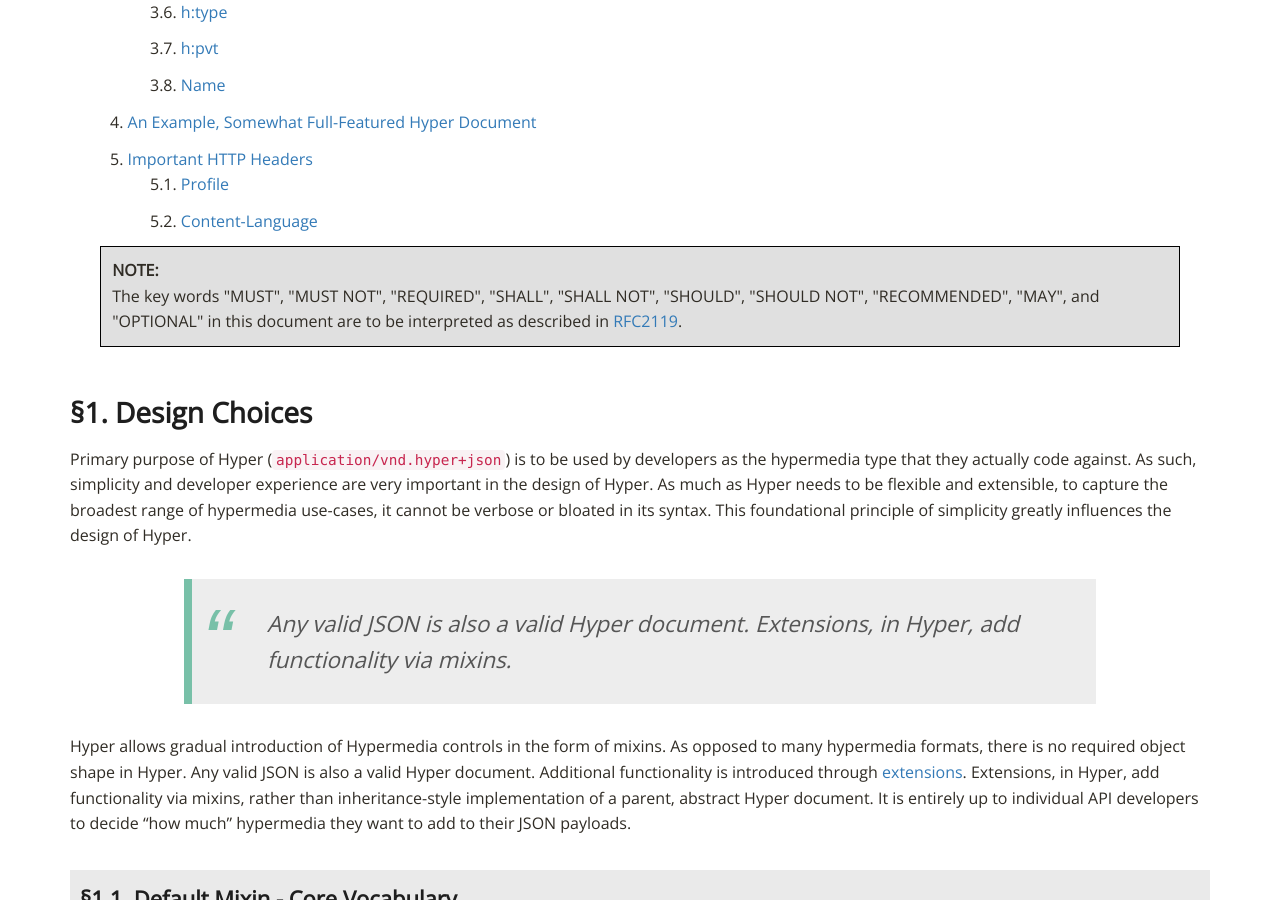
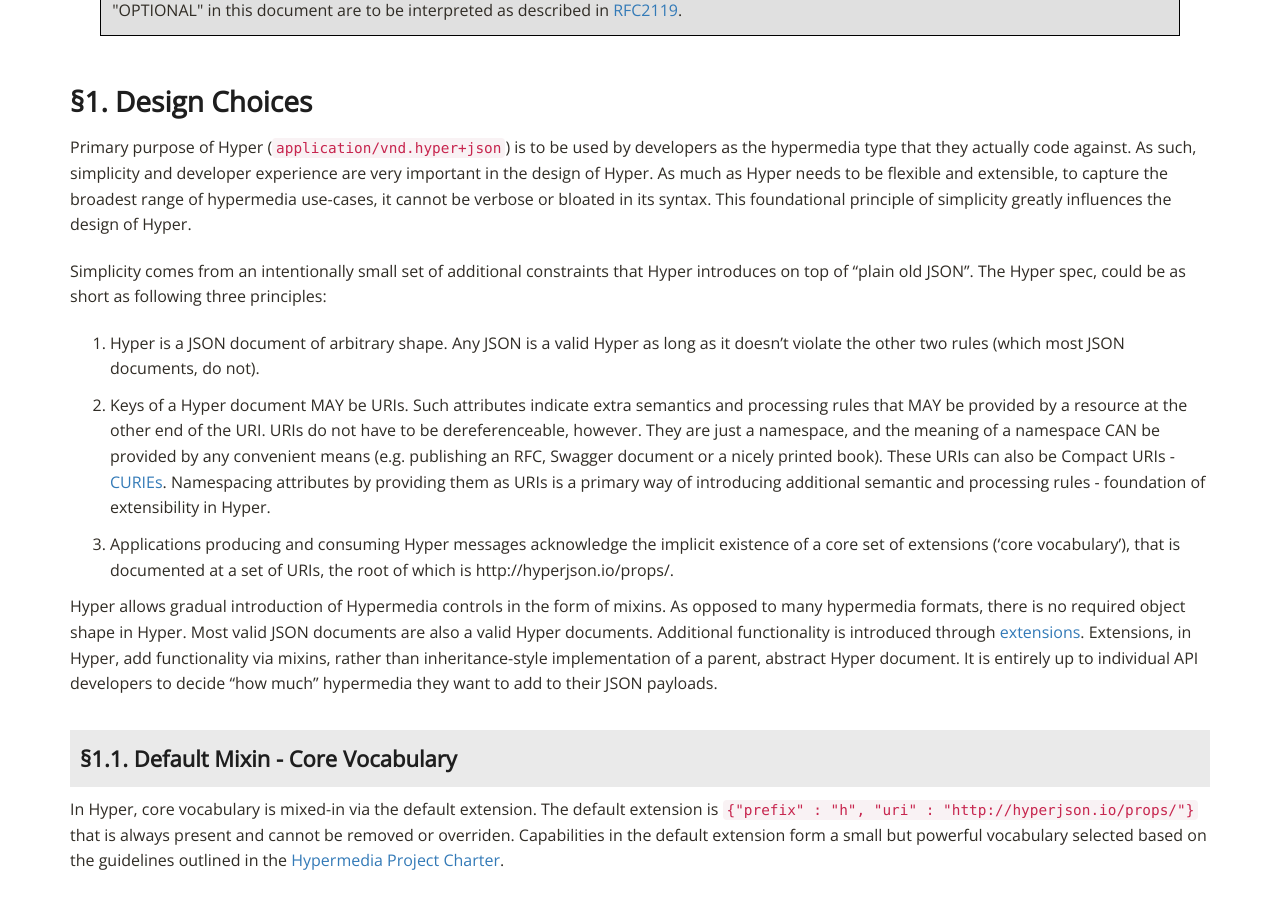
Before and after one commit to inadarei/hyper, a Jekyll site: the page built from spec.md, in a window 1280 px wide and 900 px high, scrolled down 1822 px. Built offline with Jekyll 4.4.1, drawn with Linux system fonts in a browser that asks for light colours; nearby versions of some CDN libraries; some of the changed text lies outside the part shown.

Commit message:
updated documentation per #13

```diff
--- a/_includes/description.md
+++ b/_includes/description.md
@@ -17,6 +17,7 @@ Spoke](http://www.enterpriseintegrationpatterns.com/ramblings/03_hubandspoke.htm
 pattern and thus avoid the combinatorial explosion of complexity in the
 alternative, point-to-point approach.
 
-Due to its versatility, Hyper is also a very fine choice as the primary format of
-an API, but it's entirely up to the API producer and the consumer whether they
-choose to do that or translate Hyper to another format, such as HAL or UBER.
+Due to its simplicity and versatility, Hyper is also a very fine choice as the
+primary format of an API, but it's entirely up to the API producer and the
+consumer whether they choose to do that or translate Hyper to another format,
+such as HAL or UBER.
--- a/_includes/design-choices.md
+++ b/_includes/design-choices.md
@@ -7,16 +7,35 @@ needs to be flexible and extensible, to capture the broadest range of hypermedia
 use-cases, it cannot be verbose or bloated in its syntax. This foundational
 principle of simplicity greatly influences the design of Hyper.
 
-> Any valid JSON is also a valid Hyper document. Extensions, in Hyper, add
-> functionality via mixins.
+Simplicity comes from an intentionally small set of additional constraints that
+Hyper introduces on top of "plain old JSON". The Hyper spec, could be as short as
+following three principles:
+
+1. Hyper is a JSON document of arbitrary shape. Any JSON is a valid Hyper as
+   long as it doesn't violate the other two rules (which most JSON documents,
+   do not).
+1. Keys of a Hyper document MAY be URIs. Such attributes indicate extra
+   semantics and processing rules that MAY be provided by a resource at the
+   other end of the URI. URIs do not have to be dereferenceable, however. They
+   are just a namespace, and the meaning of a namespace CAN be provided by any
+   convenient means (e.g. publishing an RFC, Swagger document or a nicely
+   printed book). These URIs can also be Compact URIs -
+   [CURIEs](https://www.w3.org/TR/2010/NOTE-curie-20101216/). Namespacing
+   attributes by providing them as URIs is a primary way of introducing
+   additional semantic and processing rules - foundation of extensibility in
+   Hyper.
+1. Applications producing and consuming Hyper messages acknowledge the implicit
+   existence of a core set of extensions ('core vocabulary'), that is documented
+   at a set of URIs, the root of which is http://hyperjson.io/props/.
 
 Hyper allows gradual introduction of Hypermedia controls in the form of mixins.
 As opposed to many hypermedia formats, there is no required object shape in
-Hyper. Any valid JSON is also a valid Hyper document. Additional functionality
-is introduced through [extensions](#extensions). Extensions, in Hyper, add
-functionality via mixins, rather than inheritance-style implementation of a
-parent, abstract Hyper document. It is entirely up to individual API developers
-to decide "how much" hypermedia they want to add to their JSON payloads.
+Hyper. Most valid JSON documents are also a valid Hyper documents. Additional
+functionality is introduced through [extensions](#extensions). Extensions, in
+Hyper, add functionality via mixins, rather than inheritance-style
+implementation of a parent, abstract Hyper document. It is entirely up to
+individual API developers to decide "how much" hypermedia they want to add to
+their JSON payloads.
 
 #### Default Mixin - Core Vocabulary
 
--- a/spec.md
+++ b/spec.md
@@ -4,8 +4,6 @@ title: Hyper - Foundational Hypermedia Type
 ---
 
 # Hyper - Foundational Hypermedia Type
-
-{% include motivation.md %}
 
 {% include description.md %}
 
```
